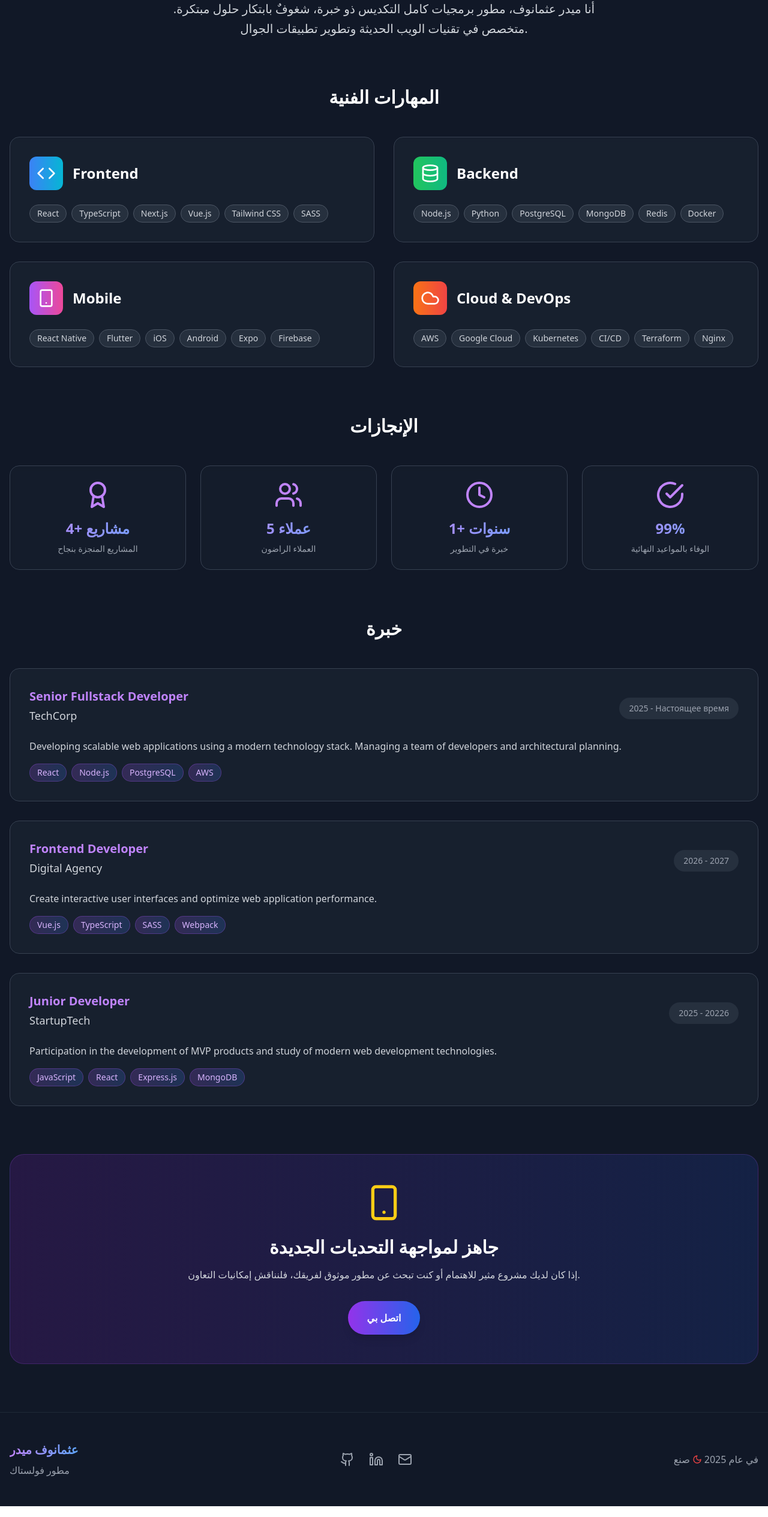
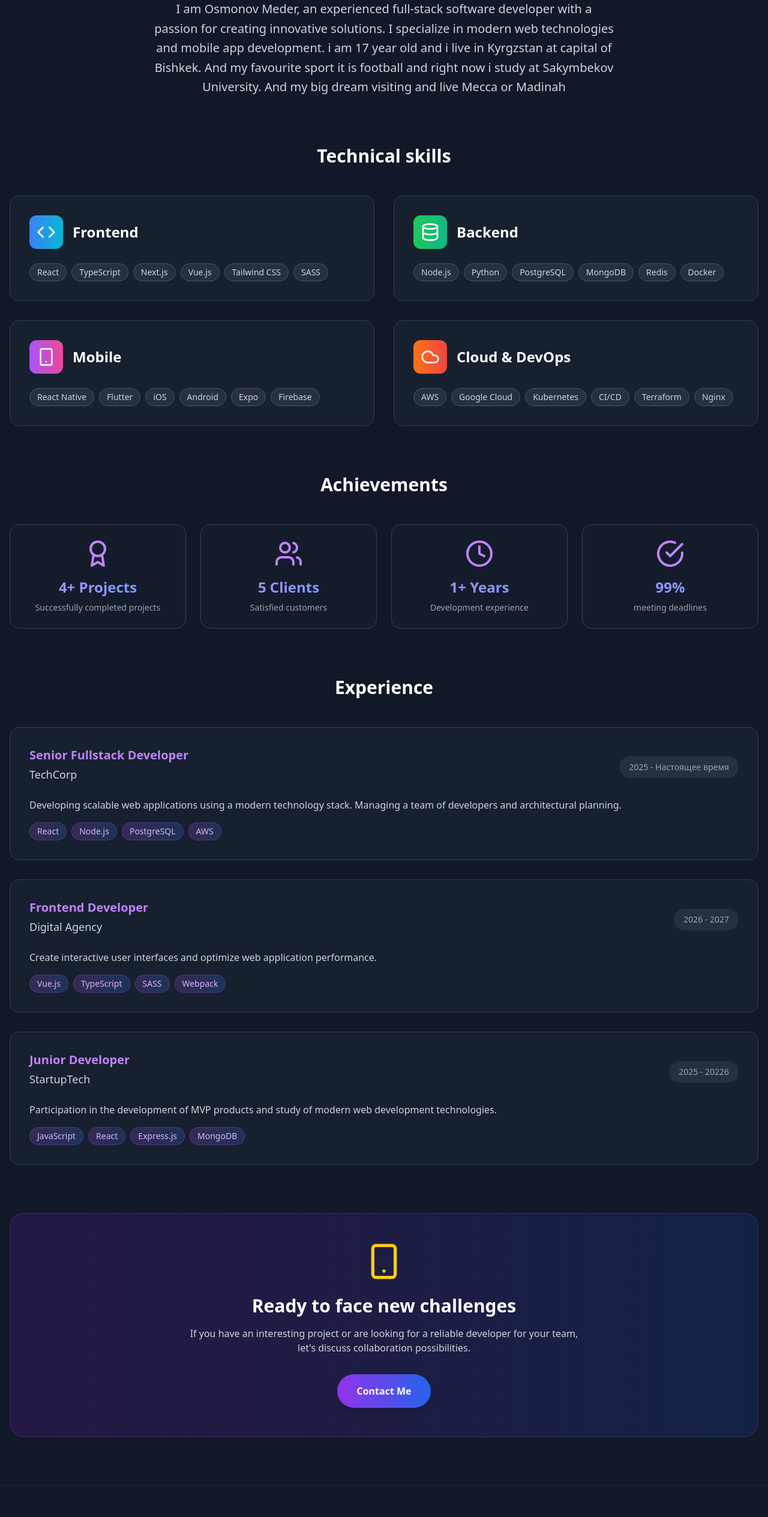
Before and after one commit to OsmonovMeder08/My_Portfoilo, a React (Vite) app: page /about in a window 1280 px wide. Shown: the part 229-2758 px from the top of the page at 60% size. Built offline with nearby package versions, Linux system fonts and the light colour scheme.

Commit message:
i change langauage

```diff
--- a/src/components/Footer.tsx
+++ b/src/components/Footer.tsx
@@ -20,9 +20,9 @@ const Footer = () => {
           {/* Левая часть — имя и профессия */}
           <div className="text-center md:text-left mb-6 md:mb-0">
             <h3 className="text-xl font-bold mb-2 bg-gradient-to-r from-purple-400 to-blue-400 bg-clip-text text-transparent">
-              عثمانوف ميدر
+              Osmonov Meder
             </h3>
-            <p className="text-gray-400">مطور فولستاك</p> {/* Fullstack Developer на арабском */}
+            <p className="text-gray-400">Full Stack Developer</p> {/* Fullstack Developer на арабском */}
           </div>
 
           {/* Центральная часть — ссылки на соцсети */}
@@ -59,7 +59,7 @@ const Footer = () => {
           {/* Правая часть — подпись "Сделано в 2025" */}
           <div className="text-center md:text-right">
             <p className="text-gray-400 flex items-center justify-center md:justify-end">
-              صنع <Moon className="w-4 h-4 mx-1 text-red-500" /> في عام 2025
+              Made <Moon className="w-4 h-4 mx-1 text-red-500" /> in 2025
               {/* "Сделано 🌙 в 2025 году" на арабском */}
             </p>
           </div>
--- a/src/components/Header.tsx
+++ b/src/components/Header.tsx
@@ -37,10 +37,10 @@ const Header = () => {
 
   // Навигационные пункты — путь и подпись на арабском
   const navItems = [
-    { path: '/', label: 'رئيسي' },     // Главная
-    { path: '/about', label: 'عن' },   // Обо мне
-    { path: '/portfolio', label: 'مَلَفّ' }, // Портфолио
-    { path: '/contact', label: 'اتصال' } // Контакты
+    { path: '/', label: 'Home' },     // Главная
+    { path: '/about', label: 'About' },   // Обо мне
+    { path: '/portfolio', label: 'Portfoilo' }, // Портфолио
+    { path: '/contact', label: 'Contact' } // Контакты
   ];
 
   return (
@@ -62,7 +62,7 @@ const Header = () => {
               <Filter className="w-6 h-6 text-white" />
             </div>
             <span className="bg-gradient-to-r from-purple-400 to-blue-400 bg-clip-text text-transparent">
-              عثمانوف ميدر
+              Osmonov Meder
             </span>
           </Link>
 
--- a/src/pages/About.tsx
+++ b/src/pages/About.tsx
@@ -52,23 +52,23 @@ const About = () => {
   const achievements = [
     {
       icon: Award,
-      title: '4+ مشاريع',
-      description: 'المشاريع المنجزة بنجاح'  // "Успешно завершённые проекты" на арабском
+      title: '4+ Projects',
+      description: 'Successfully completed projects'  // "Успешно завершённые проекты" на арабском
     },
     {
       icon: Users,
-      title: '5 عملاء',
-      description: 'العملاء الراضون'          // "Довольные клиенты"
+      title: '5 Clients',
+      description: 'Satisfied customers'          // "Довольные клиенты"
     },
     {
       icon: Clock,
-      title: '1+ سنوات',
-      description: 'خبرة في التطوير'          // "Опыт разработки"
+      title: '1+ Years',
+      description: 'Development experience'          // "Опыт разработки"
     },
     {
       icon: CheckCircle,
       title: '99%',
-      description: 'الوفاء بالمواعيد النهائية' // "Соблюдение сроков"
+      description: 'meeting deadlines' // "Соблюдение сроков"
     }
   ];
 
@@ -111,11 +111,14 @@ const About = () => {
         >
           <h1 className="text-4xl md:text-6xl font-bold mb-6">
             <span className="bg-gradient-to-r from-purple-400 to-blue-400 bg-clip-text text-transparent">
-             عن  {/* "Обо мне" на арабском */}
+               About  {/* "Обо мне" на арабском */}
             </span>
           </h1>
           <p className="text-xl text-gray-300 max-w-3xl mx-auto leading-relaxed">
-            أنا ميدر عثمانوف، مطور برمجيات كامل التكديس ذو خبرة، شغوفٌ بابتكار حلول مبتكرة. متخصص في تقنيات الويب الحديثة وتطوير تطبيقات الجوال.
+            I am  Osmonov Meder, an experienced full-stack software developer with a passion for creating innovative solutions.
+            I specialize in modern web technologies and mobile app development.
+            i  am 17 year old and i live in Kyrgzstan at capital of Bishkek.  And my favourite sport it is football and right now i study at Sakymbekov University.
+            And my big dream  visiting and live Mecca or Madinah
             {/* Краткое описание себя на арабском */}
           </p>
         </motion.section>
@@ -128,7 +131,7 @@ const About = () => {
           className="mb-20"
         >
           <h2 className="text-3xl font-bold text-center mb-12">
-            المهارات الفنية {/* "Навыки" на арабском */}
+            Technical skills{/* "Навыки" на арабском */}
           </h2>
           <div className="grid grid-cols-1 md:grid-cols-2 gap-8">
             {/* Перебор навыков и рендер карточек */}
@@ -170,7 +173,7 @@ const About = () => {
           className="mb-20"
         >
           <h2 className="text-3xl font-bold text-center mb-12">
-            الإنجازات {/* "Достижения" */}
+               Achievements {/* "Достижения" */}
           </h2>
           <div className="grid grid-cols-2 md:grid-cols-4 gap-6">
             {achievements.map((achievement) => (
@@ -198,7 +201,7 @@ const About = () => {
           className="mb-20"
         >
           <h2 className="text-3xl font-bold text-center mb-12">
-            خبرة {/* "Опыт" */}
+              Experience {/* "Опыт" */}
           </h2>
           <div className="space-y-8">
             {experience.map((exp) => (
@@ -246,10 +249,10 @@ const About = () => {
           {/* Иконка телефона */}
           <Smartphone className="w-16 h-16 text-yellow-400 mx-auto mb-6" />
           <h2 className="text-3xl font-bold mb-4">
-           جاهز لمواجهة التحديات الجديدة {/* Готов к новым вызовам */}
+           Ready to face new challenges {/* Готов к новым вызовам */}
           </h2>
           <p className="text-gray-300 mb-8 max-w-2xl mx-auto">
-            إذا كان لديك مشروع مثير للاهتمام أو كنت تبحث عن مطور موثوق لفريقك، فلنناقش إمكانيات التعاون.
+            If you have an interesting project or are looking for a reliable developer for your team, let's discuss collaboration possibilities.
             {/* Если у тебя есть интересный проект или ты ищешь надежного разработчика, давай обсудим сотрудничество */}
           </p>
           <motion.a
@@ -258,7 +261,7 @@ const About = () => {
             whileTap={{ scale: 0.95 }}
             className="inline-block bg-gradient-to-r from-purple-600 to-blue-600 hover:from-purple-700 hover:to-blue-700 px-8 py-4 rounded-full font-semibold transition-all duration-200 shadow-lg hover:shadow-xl"
           >
-            اتصل بي {/* Связаться со мной */}
+            Contact Me{/* Связаться со мной */}
           </motion.a>
         </motion.section>
 
--- a/src/pages/Home.tsx
+++ b/src/pages/Home.tsx
@@ -55,15 +55,14 @@ const Home = () => {
               <h1 className="text-5xl md:text-7xl font-bold mb-4">
                 {/* Имя с градиентной заливкой текста */}
                 <span className="bg-gradient-to-r from-purple-400 via-blue-400 to-cyan-400 bg-clip-text text-transparent">
-                  عثمانوف ميدر
+                  Osmonov Meder
                 </span>
               </h1>
               <h2 className="text-2xl md:text-3xl text-gray-300 mb-6">
-                مطور فولستاك
+                Fullstack developer
               </h2>
               <p className="text-lg text-gray-400 max-w-2xl mx-auto mb-8 leading-relaxed">
-                أُنشئ تطبيقات ويب حديثة باستخدام أحدث التقنيات. أتخصص في React وNode.js وحلول الحوسبة السحابية.
-              </p>
+                     I build modern web applications using the latest technologies. I specialize in React, Node.js, and cloud computing solutions.              </p>
             </motion.div>
 
             {/* Кнопки "Портфолио" и "Скачать резюме" с анимацией */}
@@ -77,7 +76,7 @@ const Home = () => {
                 to="/portfolio"
                 className="group bg-gradient-to-r from-purple-600 to-blue-600 hover:from-purple-700 hover:to-blue-700 px-8 py-4 rounded-full font-semibold transition-all duration-200 flex items-center justify-center transform hover:scale-105 shadow-lg hover:shadow-xl"
               >
-                عرض الأعمال
+                Show business
                 <ArrowRight className="ml-2 w-5 h-5 group-hover:translate-x-1 transition-transform" />
               </Link>
               <a
@@ -85,7 +84,7 @@ const Home = () => {
                 className="group border-2 border-purple-500 hover:bg-purple-500 px-8 py-4 rounded-full font-semibold transition-all duration-200 flex items-center justify-center transform hover:scale-105"
               >
                 <Download className="mr-2 w-5 h-5" />
-                تحميل السيرة الذاتية
+                Download CV
               </a>
             </motion.div>
 
@@ -106,8 +105,8 @@ const Home = () => {
                   <skill.icon className={`w-12 h-12 ${skill.color} mb-4 mx-auto`} />
                   <h3 className="text-xl font-semibold mb-2">{skill.name}</h3>
                   <p className="text-gray-400 text-sm">
-                    التطوير المهني باستخدام التقنيات الحديثة
-                  </p>
+                       Professional development using modern technologies
+                   </p>
                 </motion.div>
               ))}
             </motion.div>
```
